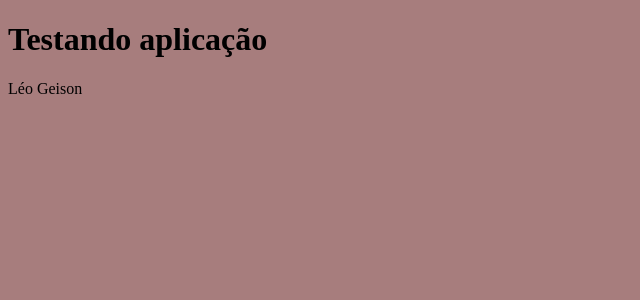
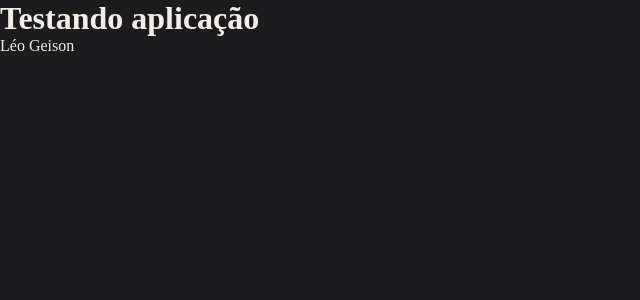
Before and after one commit to leogeison/rocketMovie, a React (Vite) app: page / in a window 1280 px wide. Shown: the top 300 px of the page, without its empty margins (0-640 px from the left). Built offline with nearby package versions, Linux system fonts and the light colour scheme.

Commit message:
Add global styling files

```diff
--- a/package.json
+++ b/package.json
@@ -11,7 +11,8 @@
   },
   "dependencies": {
     "react": "^18.2.0",
-    "react-dom": "^18.2.0"
+    "react-dom": "^18.2.0",
+    "styled-components": "^6.0.0-rc.3"
   },
   "devDependencies": {
     "@types/react": "^18.0.37",
--- a/src/main.jsx
+++ b/src/main.jsx
@@ -1,9 +1,16 @@
 import React from 'react';
 import ReactDOM from 'react-dom/client';
 import { Details } from './pages/Details/index.jsx';
+import { ThemeProvider } from 'styled-components';
+import Globalstyle from "./styles/global.js"
+
+import theme from "./styles/theme.js";
 
 ReactDOM.createRoot(document.getElementById('root')).render(
   <React.StrictMode>
-    <Details />
+    <ThemeProvider theme={theme}>
+      <Globalstyle />
+      <Details />
+    </ThemeProvider>
   </React.StrictMode>
 );
--- a/src/pages/Details/index.jsx
+++ b/src/pages/Details/index.jsx
@@ -1,10 +1,10 @@
-import './styles.css';
+import { Container }  from "./styles"
 
 export function Details() {
   return (
-    <>
+    <Container>
       <h1>Testando aplicação</h1>
       <span>Léo Geison</span>
-    </>
+    </Container>
   );
 }
--- a/src/pages/Details/styles.css
+++ /dev/null
@@ -1,3 +0,0 @@
-body {
-  background-color: rgb(167, 125, 125);
-}
--- /dev/null
+++ b/src/pages/Details/styles.js
@@ -0,0 +1,5 @@
+import styled from 'styled-components';
+
+export const Container = styled.div`
+
+`;
--- /dev/null
+++ b/src/styles/global.js
@@ -0,0 +1,28 @@
+import { createGlobalStyle } from 'styled-components';
+
+export default createGlobalStyle`
+* {
+  margin: 0;
+  padding: 0;
+  box-sizing: border-box;
+}
+
+body {
+  background-color: ${({ theme }) => theme.COLORS.BACKGROUND_800};
+  color: ${({ theme }) => theme.COLORS.WHITE};
+}
+
+a {
+  text-decoration: none;
+}
+
+button, a {
+  cursor: pointer;
+  transition: filter 0.2s;
+}
+
+button:hover, a:hover {
+  filter: brightness(0.9);
+}
+
+`;
--- /dev/null
+++ b/src/styles/theme.js
@@ -0,0 +1,17 @@
+export default {
+  COLORS: {
+    BACKGROUND_900: '#0D0C0F',
+    BACKGROUND_800: '#1C1B1E',
+    BACKGROUND_700: '#262529',
+    BACKGROUND_300: '#FF859B0D',
+
+    WHITE: '#F4EDE8',
+    SALMON: '#FF859B',
+
+    GRAY_300: '#948F99',
+    GRAY_200: '#999591',
+    GRAY_100: '#CAC4CF',
+
+    RED: '#FF002E'
+  }
+};
```
Also changed, not shown: 1 other file (tests, documents, lock files or other folders).
